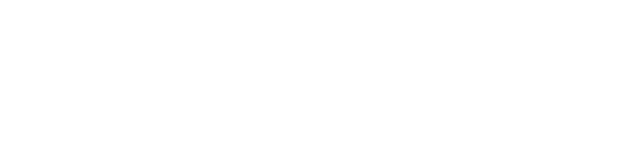
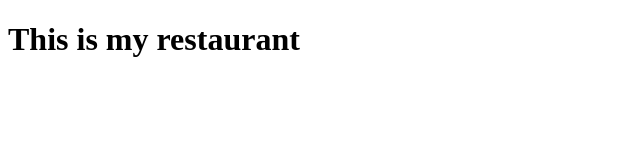
Before and after one commit to keith-fernandes/Restaurant-CA, a plain HTML site: page index.html in a window 1280 px wide. Shown: the whole page, without its empty margins (0-640 px from the left). Drawn offline with Linux system fonts and the light colour scheme.

Commit message:
First Commit

```diff
--- a/index.html
+++ b/index.html
@@ -7,6 +7,6 @@
     <title>Document</title>
 </head>
 <body>
-
+    <h1>This is my restaurant</h1>
 </body>
 </html>
```
